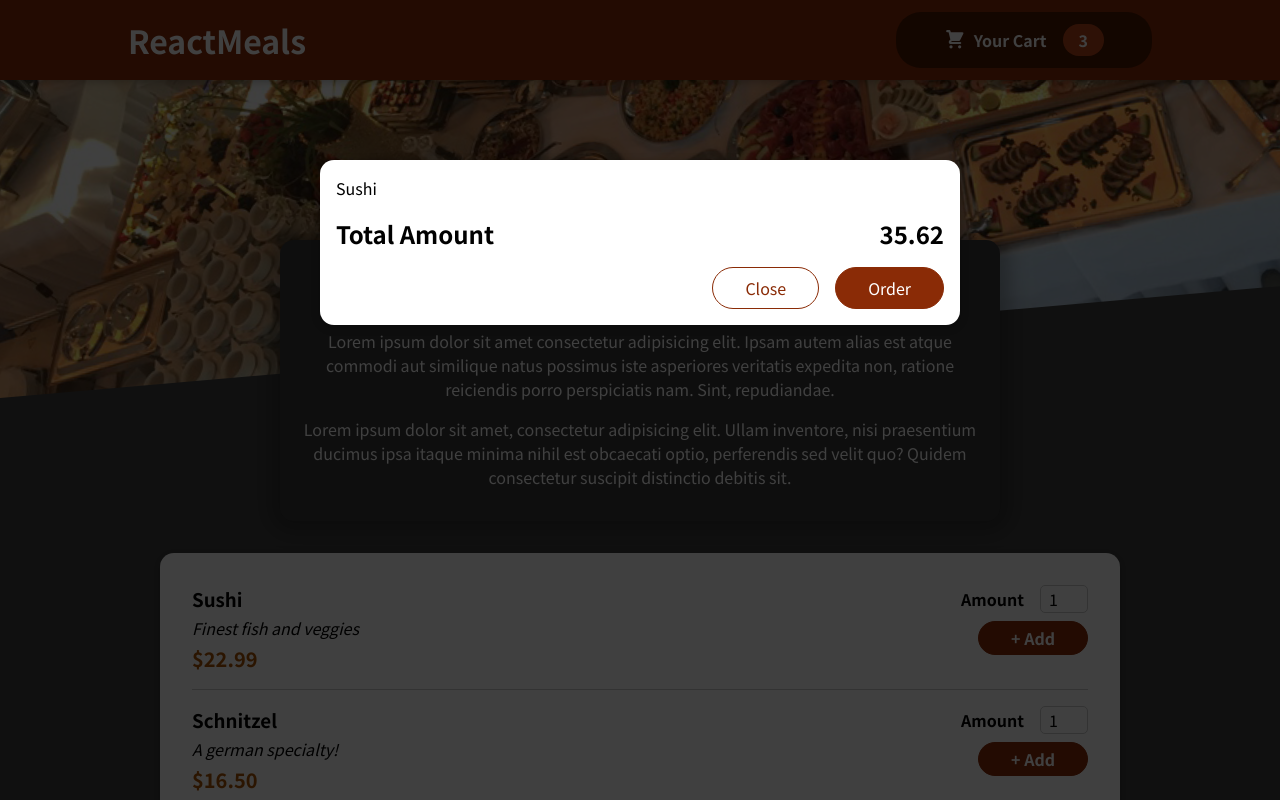
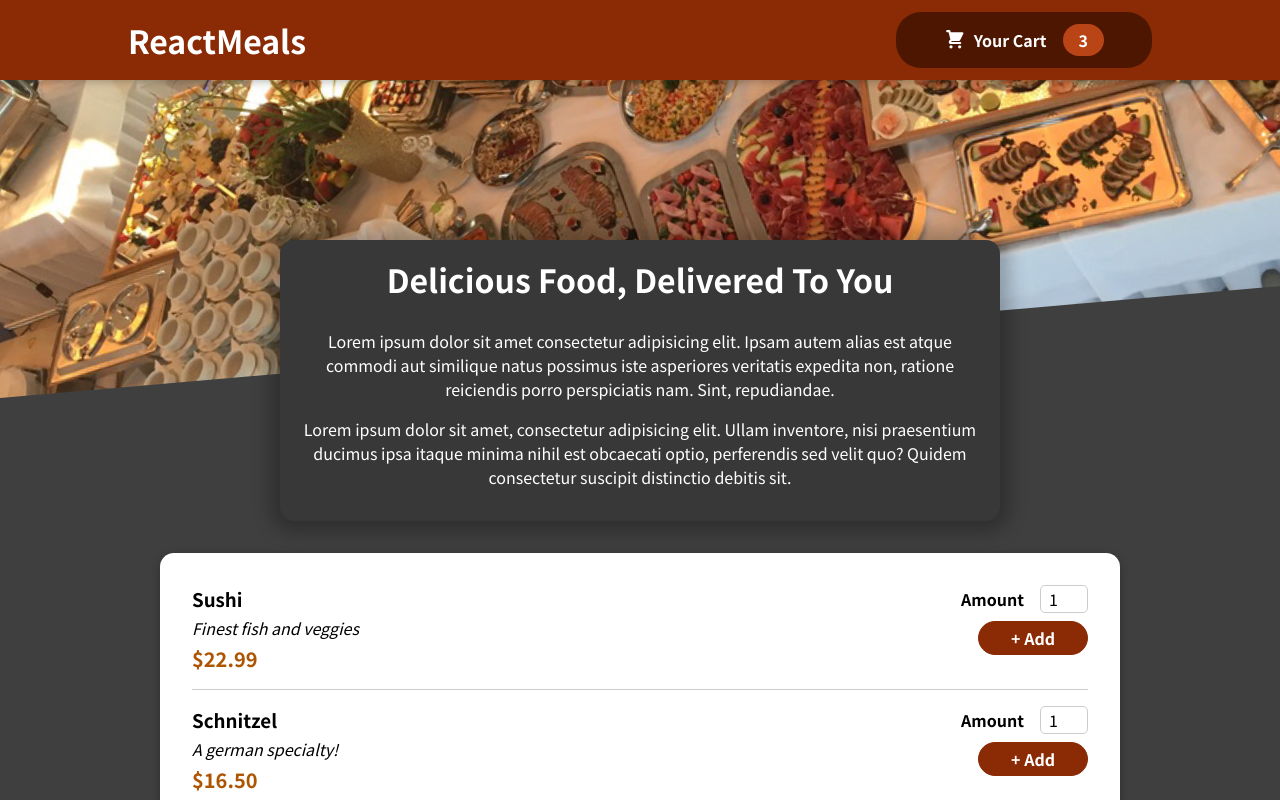
Before and after one commit to Dilan03/dummy-food-order-app, a React (Create React App) app: page / in a window 1280 px wide. Shown: the top 800 px of the page. Built offline with nearby package versions, Linux system fonts and the light colour scheme.

Commit message:
Open and close button added

```diff
--- a/src/App.js
+++ b/src/App.js
@@ -1,13 +1,24 @@
-import {Fragment} from 'react';
+import {Fragment, useState} from 'react';
+
 import Header from "./components/Layout/Header";
 import Meals from './components/Meals/Meals'
 import Cart from './components/Cart/Cart'
 
 function App() {
+  const [cartIsShown, setCartIsShown] = useState(false);
+
+  const showCartHandler = () => {
+    setCartIsShown(true);
+  }
+
+  const hideCartHandler = () => {
+    setCartIsShown(false);
+  }
+
   return (
     <Fragment>
-      <Cart/>
-      <Header/>
+      {cartIsShown && <Cart onCloseCart={hideCartHandler}/>}
+      <Header onShowCart={showCartHandler}/>
       <main>
         <Meals/>
       </main>
--- a/src/components/Cart/Cart.js
+++ b/src/components/Cart/Cart.js
@@ -2,19 +2,19 @@
 import classes from './Cart.module.css';
 import Modal from '../UI/Modal'
 
-const Cart = () => {
+const Cart = (props) => {
   const cartItems = <ul className={classes['cart-items']}>{[{id: 'c1', name:'Sushi', amount: 2, price: 12.99},
   ].map(item => <li>{item.name}</li>)}</ul>;
 
   return (
-    <Modal>
+    <Modal onClose={props.onCloseCart}>
       {cartItems}
       <div className={classes.total}>
         <span>Total Amount</span>
         <span>35.62</span>
       </div>
       <div className={classes.actions}>
-        <button className={classes['button--alt']}>Close</button>
+        <button className={classes['button--alt']} onClick={props.onCloseCart}>Close</button>
         <button className={classes.button}>Order</button>
       </div>
     </Modal>
--- a/src/components/Layout/Header.js
+++ b/src/components/Layout/Header.js
@@ -9,7 +9,7 @@
     <Fragment>
       <header className={classes.header}>
         <h1>ReactMeals</h1>
-        <HeaderCartButton/>
+        <HeaderCartButton onClick={props.onShowCart}/>
       </header>
       <div className={classes['main-image']}>
         <img src={mealsImage} alt="A table full of delicious food"/>
--- a/src/components/Layout/HeaderCartButton.js
+++ b/src/components/Layout/HeaderCartButton.js
@@ -4,7 +4,7 @@
 
 const HeaderCartButton = (props) => {
   return (
-    <button className={classes.button}>
+    <button className={classes.button} onClick={props.onClick}>
       <span className={classes.icon}>
         <CartIcon/>
       </span>
--- a/src/components/UI/Modal.js
+++ b/src/components/UI/Modal.js
@@ -3,7 +3,7 @@
 import ReactDOM from 'react-dom';
 
 const Backdrop = props => {
-  return <div className={classes.backdrop}></div>
+  return <div className={classes.backdrop} onClick={props.onClose}></div>
 };
 
 const ModalOverlay = props => {
@@ -18,7 +18,7 @@
 
 const Modal = (props) => {
   return <Fragment>
-      {ReactDOM.createPortal(<Backdrop/>, portalElement)}
+      {ReactDOM.createPortal(<Backdrop onClose={props.onClose}/>, portalElement)}
       {ReactDOM.createPortal(<ModalOverlay>{props.children}</ModalOverlay>, portalElement)}
     </Fragment>
 };
```
Also changed, not shown: 1 other file (tests, documents, lock files or other folders).
